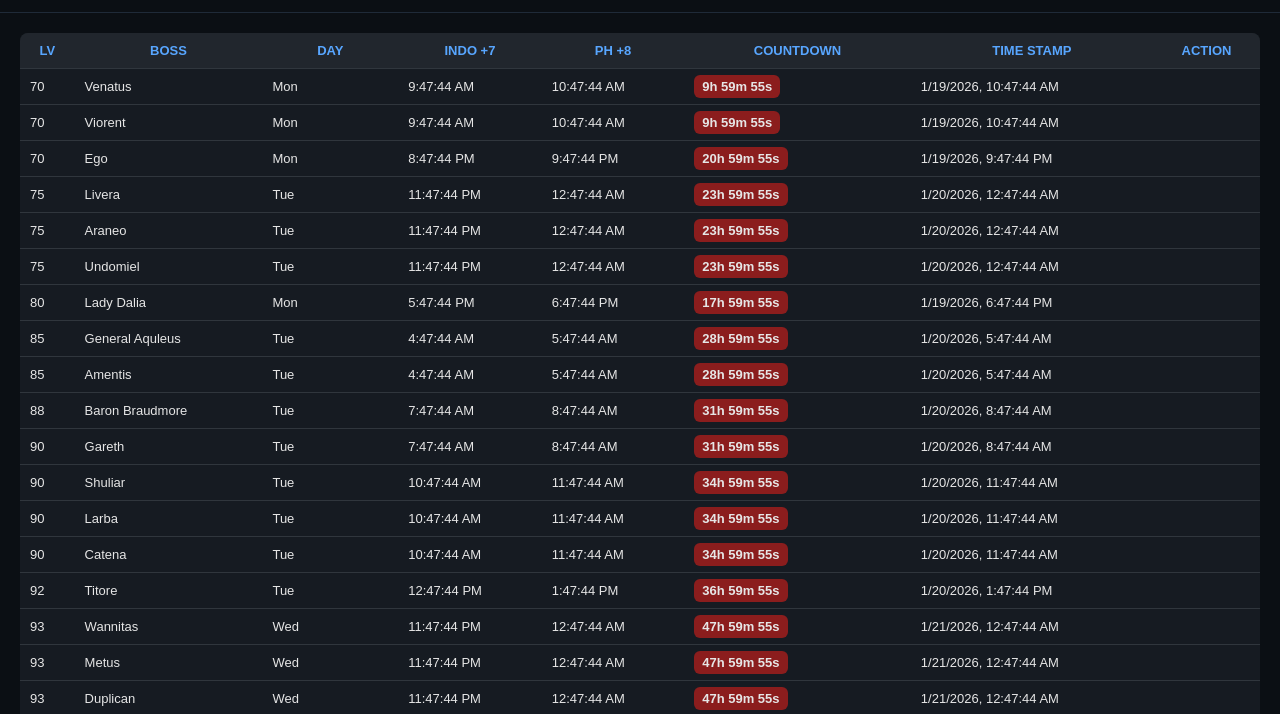
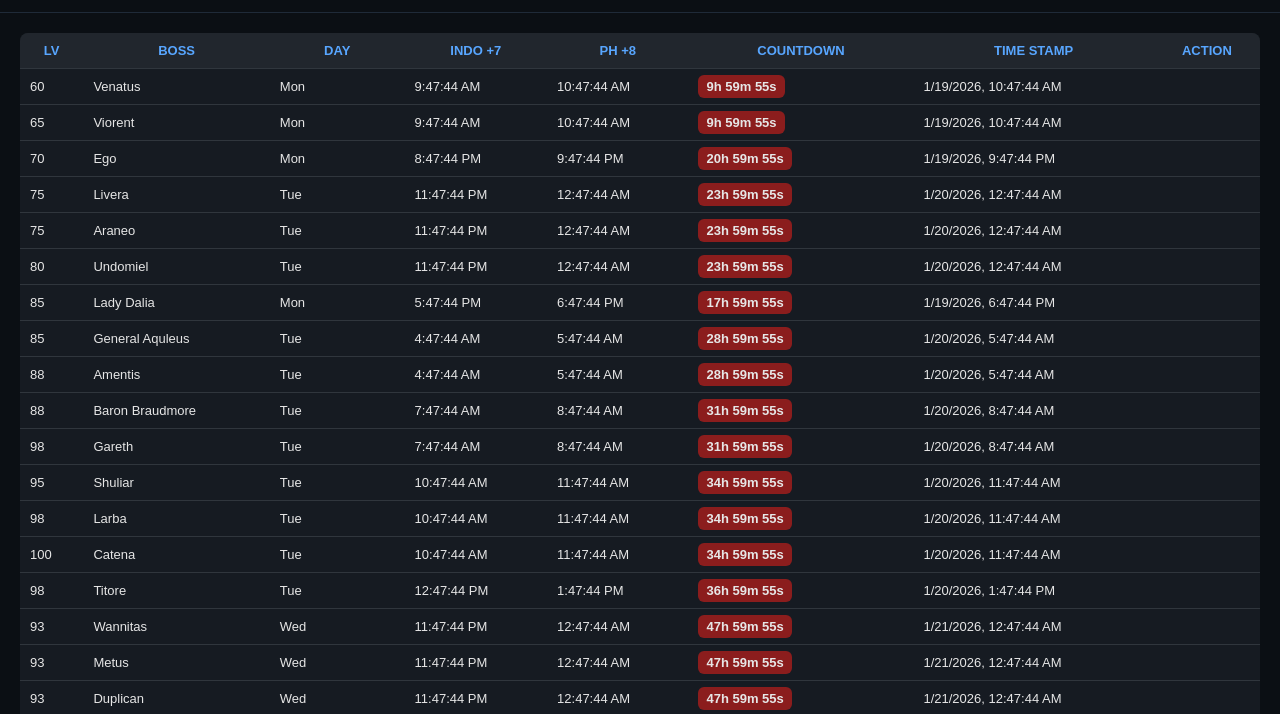
Before and after one commit to kelpztv/H7ALLIANCE, a plain HTML site: page index.html in a window 1280 px wide. Shown: the part 59-773 px from the top of the page. Drawn offline with Linux system fonts and the light colour scheme.

Commit message:
Update index.html

```diff
--- a/index.html
+++ b/index.html
@@ -117,44 +117,44 @@ let isAdmin = false;
 
 const BOSSES = [
 /* INTERVAL */
-{lv:70,name:"Venatus",type:"interval",hours:10},
-{lv:70,name:"Viorent",type:"interval",hours:10},
+{lv:60,name:"Venatus",type:"interval",hours:10},
+{lv:65,name:"Viorent",type:"interval",hours:10},
 {lv:70,name:"Ego",type:"interval",hours:21},
 {lv:75,name:"Livera",type:"interval",hours:24},
 {lv:75,name:"Araneo",type:"interval",hours:24},
-{lv:75,name:"Undomiel",type:"interval",hours:24},
-{lv:80,name:"Lady Dalia",type:"interval",hours:18},
+{lv:80,name:"Undomiel",type:"interval",hours:24},
+{lv:85,name:"Lady Dalia",type:"interval",hours:18},
 {lv:85,name:"General Aquleus",type:"interval",hours:29},
-{lv:85,name:"Amentis",type:"interval",hours:29},
+{lv:88,name:"Amentis",type:"interval",hours:29},
 {lv:88,name:"Baron Braudmore",type:"interval",hours:32},
-{lv:90,name:"Gareth",type:"interval",hours:32},
-{lv:90,name:"Shuliar",type:"interval",hours:35},
-{lv:90,name:"Larba",type:"interval",hours:35},
-{lv:90,name:"Catena",type:"interval",hours:35},
-{lv:92,name:"Titore",type:"interval",hours:37},
+{lv:98,name:"Gareth",type:"interval",hours:32},
+{lv:95,name:"Shuliar",type:"interval",hours:35},
+{lv:98,name:"Larba",type:"interval",hours:35},
+{lv:100,name:"Catena",type:"interval",hours:35},
+{lv:98,name:"Titore",type:"interval",hours:37},
 {lv:93,name:"Wannitas",type:"interval",hours:48},
 {lv:93,name:"Metus",type:"interval",hours:48},
 {lv:93,name:"Duplican",type:"interval",hours:48},
-{lv:95,name:"Secreta",type:"interval",hours:62},
-{lv:95,name:"Ordo",type:"interval",hours:62},
-{lv:95,name:"Asta",type:"interval",hours:62},
-{lv:95,name:"Supore",type:"interval",hours:62},
+{lv:100,name:"Secreta",type:"interval",hours:62},
+{lv:100,name:"Ordo",type:"interval",hours:62},
+{lv:100,name:"Asta",type:"interval",hours:62},
+{lv:100,name:"Supore",type:"interval",hours:62},
 
 /* FIXED */
 {lv:90,name:"Milavy",type:"fixed",days:["Saturday"],time:"17:00"},
-{lv:90,name:"Ringor",type:"fixed",days:["Saturday"],time:"19:00"},
-{lv:90,name:"Roderick",type:"fixed",days:["Friday"],time:"21:00"},
-{lv:90,name:"Chaiflock",type:"fixed",days:["Saturday"],time:"00:00"},
-{lv:90,name:"Benji",type:"fixed",days:["Sunday"],time:"23:00"},
-{lv:90,name:"Nevaeh",type:"fixed",days:["Sunday"],time:"00:00"},
+{lv:95,name:"Ringor",type:"fixed",days:["Saturday"],time:"19:00"},
+{lv:95,name:"Roderick",type:"fixed",days:["Friday"],time:"21:00"},
+{lv:120,name:"Chaiflock",type:"fixed",days:["Saturday"],time:"00:00"},
+{lv:120,name:"Benji",type:"fixed",days:["Sunday"],time:"23:00"},
+{lv:140,name:"Nevaeh",type:"fixed",days:["Sunday"],time:"00:00"},
 
 /* MULTI DAY */
-{lv:90,name:"Clemantis",type:"fixed",days:["Monday","Thursday"],time:["13:30","21:00"]},
-{lv:90,name:"Saphirus",type:"fixed",days:["Sunday","Tuesday"],time:["19:00","13:30"]},
-{lv:90,name:"Thymele",type:"fixed",days:["Monday","Wednesday"],time:["21:00","13:30"]},
-{lv:90,name:"Auraq",type:"fixed",days:["Friday","Wednesday"],time:["00:00","23:00"]},
-{lv:90,name:"Icaruthia",type:"fixed",days:["Tuesday","Friday"],time:["23:00","23:00"]},
-{lv:90,name:"Motti",type:"fixed",days:["Wednesday","Saturday"],time:["21:00","21:00"]}
+{lv:70,name:"Clemantis",type:"fixed",days:["Monday","Thursday"],time:["13:30","21:00"]},
+{lv:80,name:"Saphirus",type:"fixed",days:["Sunday","Tuesday"],time:["19:00","13:30"]},
+{lv:85,name:"Thymele",type:"fixed",days:["Monday","Wednesday"],time:["21:00","13:30"]},
+{lv:100,name:"Auraq",type:"fixed",days:["Friday","Wednesday"],time:["00:00","23:00"]},
+{lv:135,name:"Icaruthia",type:"fixed",days:["Tuesday","Friday"],time:["23:00","23:00"]},
+{lv:135,name:"Motti",type:"fixed",days:["Wednesday","Saturday"],time:["21:00","21:00"]}
 ];
 
 function nowPH(){
```
